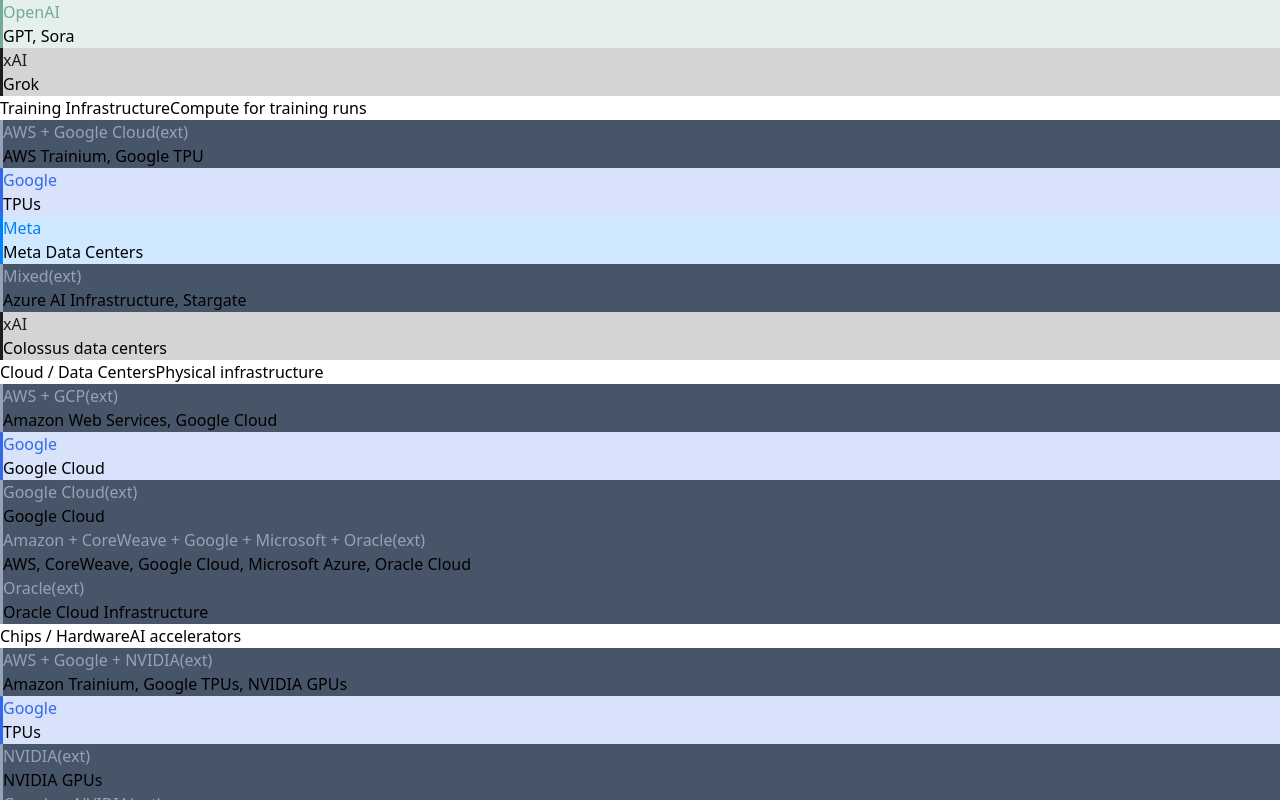
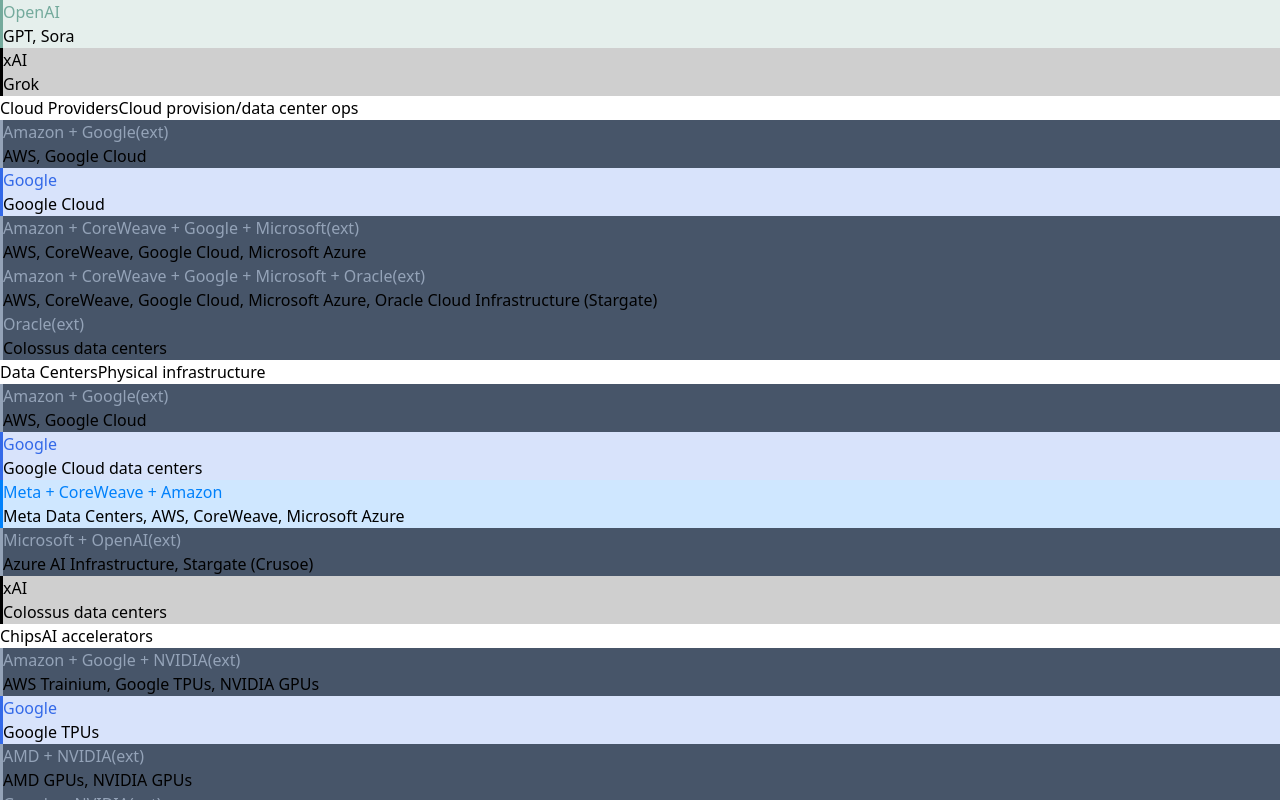
Before and after one commit to s-w-kelly/AI-Stacks, a React (Vite) app: page / in a window 1280 px wide. Shown: the part 840-1640 px from the top of the page. Built offline with nearby package versions, Linux system fonts and the light colour scheme.

Commit message:
Change labels

```diff
--- a/src/data.js
+++ b/src/data.js
@@ -11,12 +11,12 @@
 // STACK LAYERS (probably won't change often)
 // -----------------------------------------------------------------------------
 export const stackLayers = [
-  { id: 'applications', name: 'Applications', description: 'Consumer & enterprise products' },
-  { id: 'api', name: 'API / Platform', description: 'Developer access & tooling' },
+  { id: 'applications', name: 'Applications', description: 'Consumer and enterprise products' },
+  { id: 'api', name: 'APIs', description: 'Developer access and tooling' },
   { id: 'models', name: 'Models', description: 'Foundation models' },
-  { id: 'training', name: 'Training Infrastructure', description: 'Compute for training runs' },
-  { id: 'cloud', name: 'Cloud / Data Centers', description: 'Physical infrastructure' },
-  { id: 'chips', name: 'Chips / Hardware', description: 'AI accelerators' },
+  { id: 'cloud', name: 'Cloud Providers', description: 'Cloud provision/data center ops' },
+  { id: 'infrastructure', name: 'Data Centers', description: 'Physical infrastructure' },
+  { id: 'chips', name: 'Chips', description: 'AI accelerators' },
 ];
 
 // -----------------------------------------------------------------------------
@@ -26,12 +26,14 @@
 // The 'type' field is for potential future filtering (chips vs cloud vs neocloud).
 // -----------------------------------------------------------------------------
 export const infrastructureProviders = [
-  { id: 'nvidia', name: 'NVIDIA', color: '#76B900', type: 'chips' },
+  { id: 'nvidia', name: 'NVIDIA (GPUs)', color: '#76B900', type: 'chips' },
+  { id: 'amd', name: 'AMD (GPUs)', color: '#ED1C24', type: 'chips' },
+  { id: 'google', name: 'Google (Cloud, TPUs)', color: '#4285F4', type: 'chips' },
   { id: 'amazon', name: 'Amazon (AWS)', color: '#FF9900', type: 'cloud' },
   { id: 'microsoft', name: 'Microsoft (Azure)', color: '#3CCBF4', type: 'cloud' },
-  { id: 'oracle', name: 'Oracle', color: '#C74634', type: 'cloud' },
-  { id: 'coreweave', name: 'CoreWeave', color: '#2741E7', type: 'neocloud' },
-  { id: 'crusoe', name: 'Crusoe', color: '#1D1D1F', type: 'neocloud' },
+  { id: 'oracle', name: 'Oracle (OCI)', color: '#C74634', type: 'cloud' },
+  { id: 'coreweave', name: 'CoreWeave (cloud)', color: '#2741E7', type: 'neocloud' },
+  { id: 'crusoe', name: 'Crusoe (data centers)', color: '#ceeb13', type: 'neocloud' },
 
   // Add more as needed:
   // { id: 'crusoe', name: 'Crusoe', color: '#...', type: 'neocloud' },
@@ -74,22 +76,22 @@
         inHouse: true,
         products: ['Claude']
       },
-      training: {
-        provider: 'AWS + Google Cloud',
+      cloud: {
+        provider: 'Amazon + Google',
         inHouse: false,
-        products: ['AWS Trainium', 'Google TPU'],
+        products: ['AWS', 'Google Cloud'],
         dependencies: ['amazon', 'google']
       },
-      cloud: {
-        provider: 'AWS + GCP',
+      infrastructure: {
+        provider: 'Amazon + Google',
         inHouse: false,
-        products: ['Amazon Web Services', 'Google Cloud'],
+        products: ['AWS', 'Google Cloud'],
         dependencies: ['amazon', 'google']
       },
       chips: {
-        provider: 'AWS + Google + NVIDIA',
+        provider: 'Amazon + Google + NVIDIA',
         inHouse: false,
-        products: ['Amazon Trainium', 'Google TPUs', 'NVIDIA GPUs'],
+        products: ['AWS Trainium', 'Google TPUs', 'NVIDIA GPUs'],
         dependencies: ['amazon', 'google', 'nvidia']
       },
     }
@@ -114,20 +116,20 @@
         inHouse: true,
         products: ['Gemini', 'Nano Banana', 'Gemma', 'Veo', 'Imagen', 'Lyria']
       },
-      training: {
-        provider: 'Google',
-        inHouse: true,
-        products: ['TPUs']
-      },
       cloud: {
         provider: 'Google',
         inHouse: true,
         products: ['Google Cloud']
       },
+      infrastructure: {
+        provider: 'Google',
+        inHouse: true,
+        products: ['Google Cloud data centers']
+      },
       chips: {
         provider: 'Google',
         inHouse: true,
-        products: ['TPUs']
+        products: ['Google TPUs']
       },
     }
   },
@@ -139,34 +141,35 @@
       applications: {
         provider: 'Meta',
         inHouse: true,
-        products: ['Meta AI', 'Instagram AI', 'WhatsApp AI']
+        products: ['Meta AI']
       },
       api: {
         provider: 'Meta',
         inHouse: true,
-        products: ['Llama API', 'Open weights distribution']
+        products: ['Llama API', 'Amazon Bedrock', 'Open weights distribution']
       },
       models: {
         provider: 'Meta',
         inHouse: true,
         products: ['Llama']
       },
-      training: {
-        provider: 'Meta',
+      cloud: {
+        provider: 'Amazon + CoreWeave + Google + Microsoft',
+        inHouse: false,
+        products: ['AWS', 'CoreWeave', 'Google Cloud', 'Microsoft Azure'],
+        dependencies: ['amazon', 'google', 'microsoft']
+      },
+      infrastructure: {
+        provider: 'Meta + CoreWeave + Amazon',
         inHouse: true,
-        products: ['Meta Data Centers']
-      },
-      cloud: {
-        provider: 'Google Cloud',
-        inHouse: false,
-        products: ['Google Cloud'],
-        dependencies: ['google',]
+        products: ['Meta Data Centers', 'AWS', 'CoreWeave', 'Microsoft Azure'],
+        dependencies: ['amazon', 'coreweave', 'microsoft']
       },
       chips: {
-        provider: 'NVIDIA',
+        provider: 'AMD + NVIDIA',
         inHouse: false,
-        products: ['NVIDIA GPUs'],
-        dependencies: ['nvidia']
+        products: ['AMD GPUs', 'NVIDIA GPUs'],
+        dependencies: ['AMD', 'nvidia']
       },
     }
   },
@@ -190,17 +193,17 @@
         inHouse: true,
         products: ['GPT', 'Sora']
       },
-      training: {
-        provider: 'Mixed',
-        inHouse: false,
-        products: ['Azure AI Infrastructure', 'Stargate'],
-        dependencies: ['crusoe', 'microsoft']
-      },
       cloud: {
         provider: 'Amazon + CoreWeave + Google + Microsoft + Oracle',
         inHouse: false,
-        products: ['AWS', 'CoreWeave', 'Google Cloud', 'Microsoft Azure', 'Oracle Cloud'],
+        products: ['AWS', 'CoreWeave', 'Google Cloud', 'Microsoft Azure', 'Oracle Cloud Infrastructure (Stargate)'],
         dependencies: ['amazon', 'coreweave', 'google', 'microsoft', 'oracle']
+      },
+      infrastructure: {
+        provider: 'Microsoft + OpenAI',
+        inHouse: false,
+        products: ['Azure AI Infrastructure', 'Stargate (Crusoe)'],
+        dependencies: ['crusoe', 'microsoft']
       },
       chips: {
         provider: 'Google + NVIDIA',
@@ -213,7 +216,7 @@
   {
     id: 'xai',
     name: 'xAI',
-    color: '#1D1D1F',
+    color: '#000000',
     stack: {
       applications: {
         provider: 'xAI',
@@ -230,16 +233,16 @@
         inHouse: true,
         products: ['Grok']
       },
-      training: {
+      cloud: {
+        provider: 'Oracle',
+        inHouse: false,
+        products: ['Colossus data centers'],
+        dependencies: ['oracle']
+      },
+      infrastructure: {
         provider: 'xAI',
         inHouse: true,
         products: ['Colossus data centers']
-      },
-      cloud: {
-        provider: 'Oracle',
-        inHouse: false,
-        products: ['Oracle Cloud Infrastructure'],
-        dependencies: ['oracle']
       },
       chips: {
         provider: 'NVIDIA',
```
